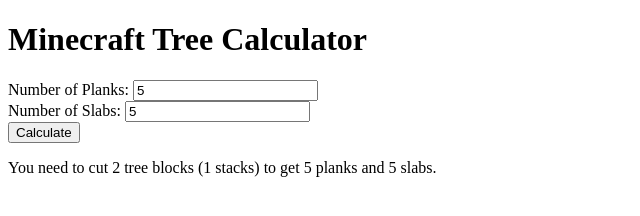
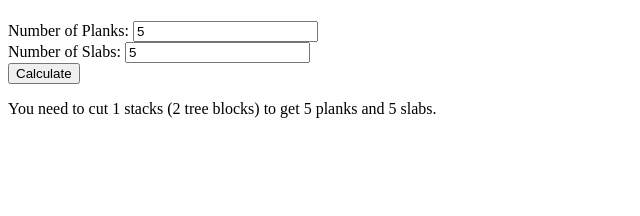
Before and after one commit to tanketom/minecraft, a plain HTML site: page index.html in a window 1280 px wide. Both pictures are taken after typing "5", "5" into the empty fields and a click on the button "Calculate". Shown: the whole page, without its empty margins (0-640 px from the left). Drawn offline with Linux system fonts and the light colour scheme.

Commit message:
Update index.html

```diff
--- a/index.html
+++ b/index.html
@@ -1,10 +1,10 @@
 <!DOCTYPE html>
 <html>
 <head>
-    <title>Minecraft Tree Calculator</title>
+    <title>The Official Dnoate Minecraft Tree Calculator</title>
 </head>
 <body>
-    <h1>Minecraft Tree Calculator</h1>
+    <h1></h1>
     <label for="planks">Number of Planks:</label>
     <input type="number" id="planks" name="planks">
     <br>
@@ -28,7 +28,7 @@
             // Calculate the number of stacks of tree blocks needed
             let stacks = Math.ceil(treeBlocks / 64);
 
-            document.getElementById('result').innerText = `You need to cut ${treeBlocks} tree blocks (${stacks} stacks) to get ${planks} planks and ${slabs} slabs.`;
+            document.getElementById('result').innerText = `You need to cut ${stacks} stacks (${treeBlocks} tree blocks) to get ${planks} planks and ${slabs} slabs.`;
         }
     </script>
 </body>
```
